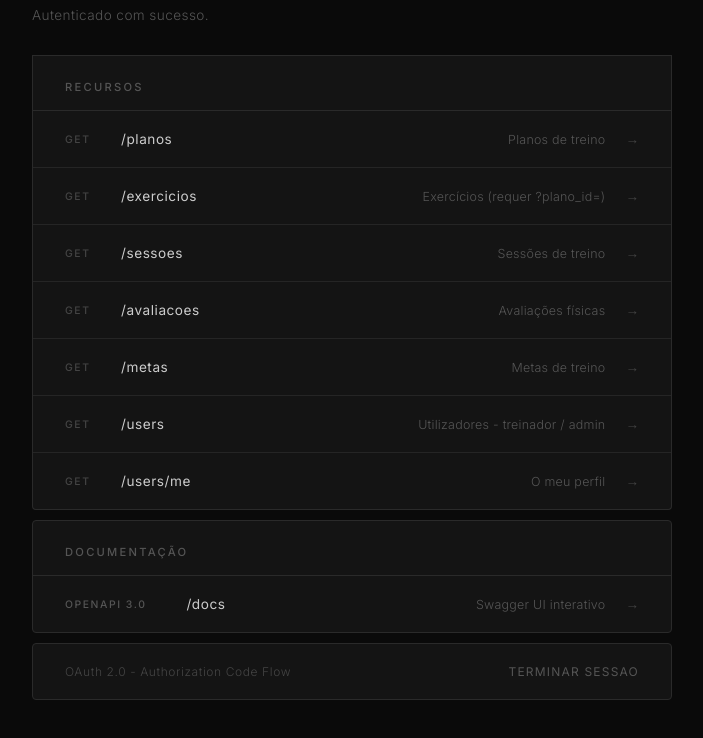
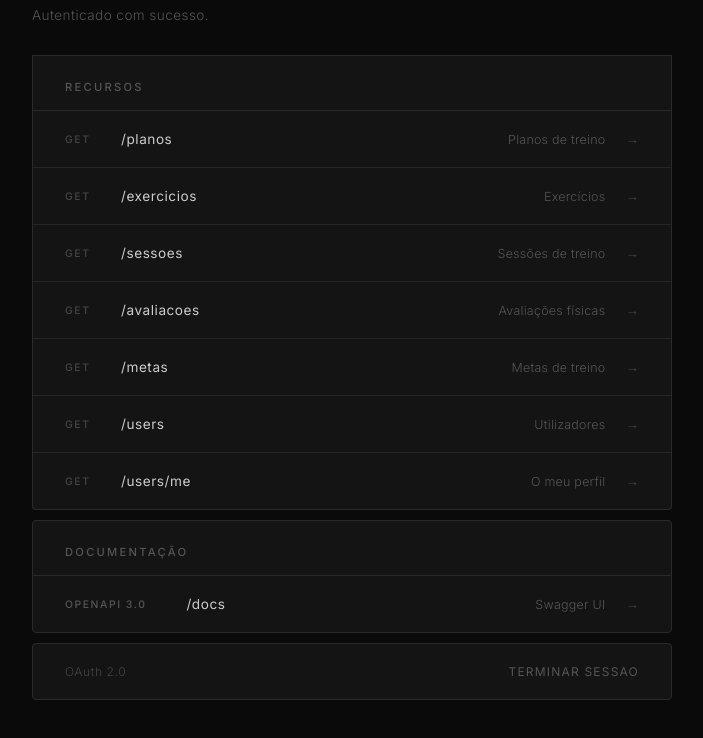
Before and after one commit to inf25dw2g10/ProjectGym, a website: page public/dashboard.html in a window 1280 px wide. Shown: the part 128-866 px from the top of the page, without its empty margins (288-991 px from the left). Drawn offline with Linux system fonts and the light colour scheme.

Commit message:
Simplify descriptions in dashboard.html

```diff
--- a/public/dashboard.html
+++ b/public/dashboard.html
@@ -27,7 +27,7 @@
       <a class="resource-item" href="/exercicios">
         <span class="item-method">GET</span>
         <span class="item-path">/exercicios</span>
-        <span class="item-desc">Exercícios (requer ?plano_id=)</span>
+        <span class="item-desc">Exercícios</span>
         <span class="item-arrow">→</span>
       </a>
       <a class="resource-item" href="/sessoes">
@@ -51,7 +51,7 @@
       <a class="resource-item" href="/users">
         <span class="item-method">GET</span>
         <span class="item-path">/users</span>
-        <span class="item-desc">Utilizadores - treinador / admin</span>
+        <span class="item-desc">Utilizadores</span>
         <span class="item-arrow">→</span>
       </a>
       <a class="resource-item" href="/users/me">
@@ -66,13 +66,13 @@
       <a class="resource-item" href="/docs">
         <span class="item-method" style="width:auto;margin-right:20px;color:#555">OpenAPI 3.0</span>
         <span class="item-path">/docs</span>
-        <span class="item-desc">Swagger UI interativo</span>
+        <span class="item-desc">Swagger UI</span>
         <span class="item-arrow">→</span>
       </a>
     </div>
 
     <div class="footer">
-      <p>OAuth 2.0 - Authorization Code Flow</p>
+      <p>OAuth 2.0</p>
       <a href="/auth/logout">Terminar sessao</a>
     </div>
   </div>
```
